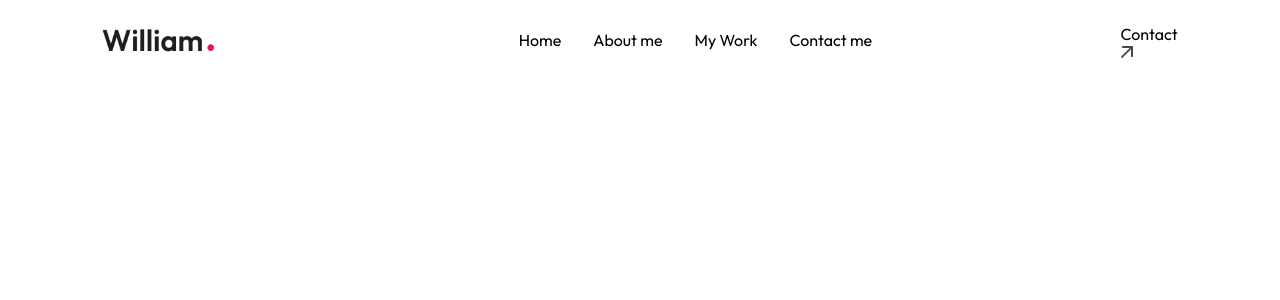
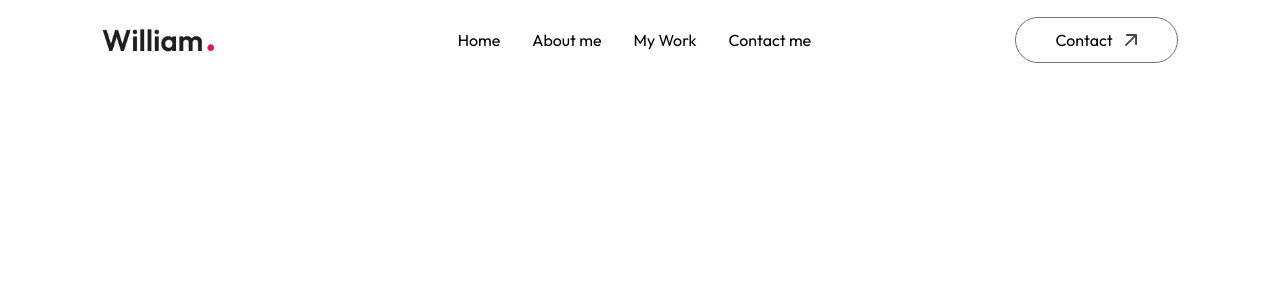
Before and after one commit to jasbot01/other-portfolio, a Next.js app in the folder my-app/: page / in a window 1280 px wide. Shown: the top 300 px of the page. Built offline with nearby package versions, Linux system fonts and the light colour scheme; a web font is replaced by a local one.

Commit message:
rounded border around the contact button

```diff
--- a/my-app/components/Navbar.jsx
+++ b/my-app/components/Navbar.jsx
@@ -19,7 +19,7 @@
                 <li><a href="#contact">Contact me</a></li>
             </ul>
             <div>
-                <a href="#contact">Contact <Image src={assets.arrow_icon} alt=""className='w-3'/></a>
+                <a href="#contact" className='hidden lg:flex items-center gap-3 px-10 py-2.5 border border-gray-500 rounded-full ml-4'>Contact <Image src={assets.arrow_icon} alt=""className='w-3'/></a>
             </div>
         </nav>
         </>
```
